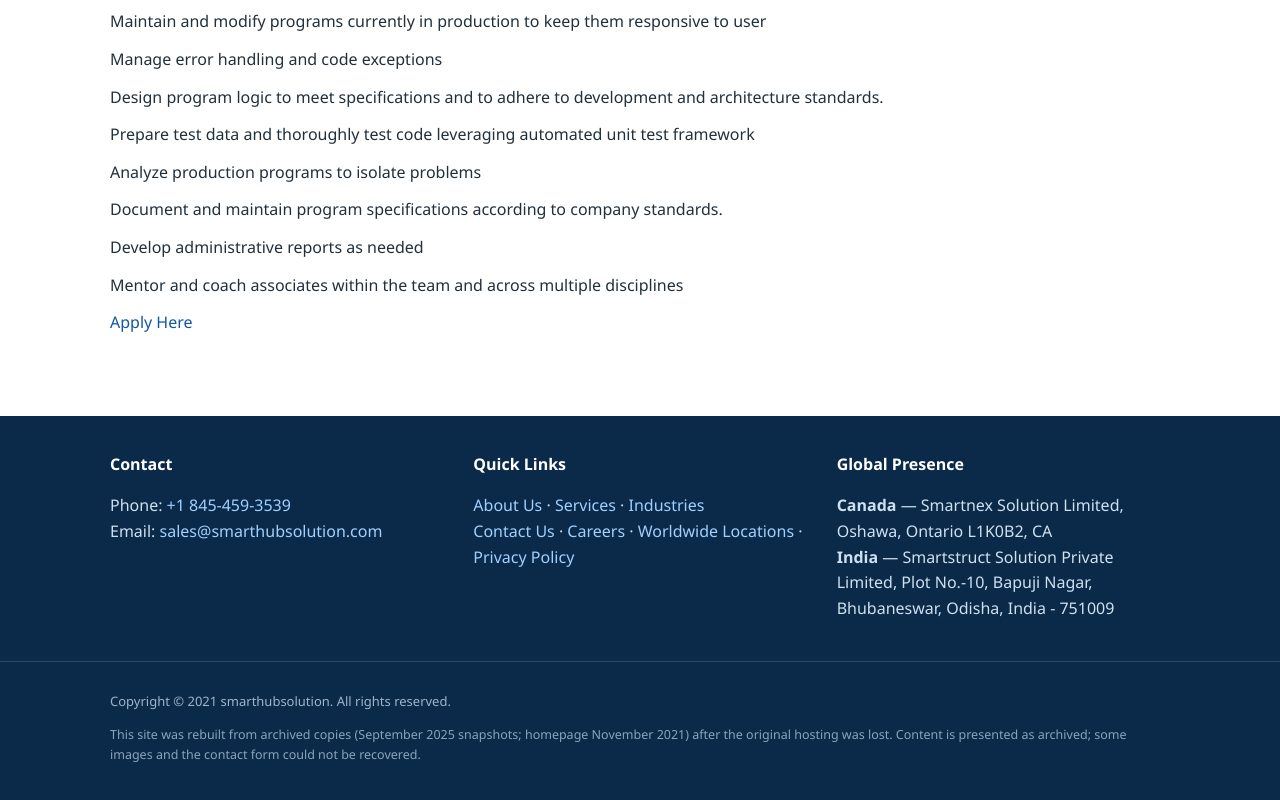
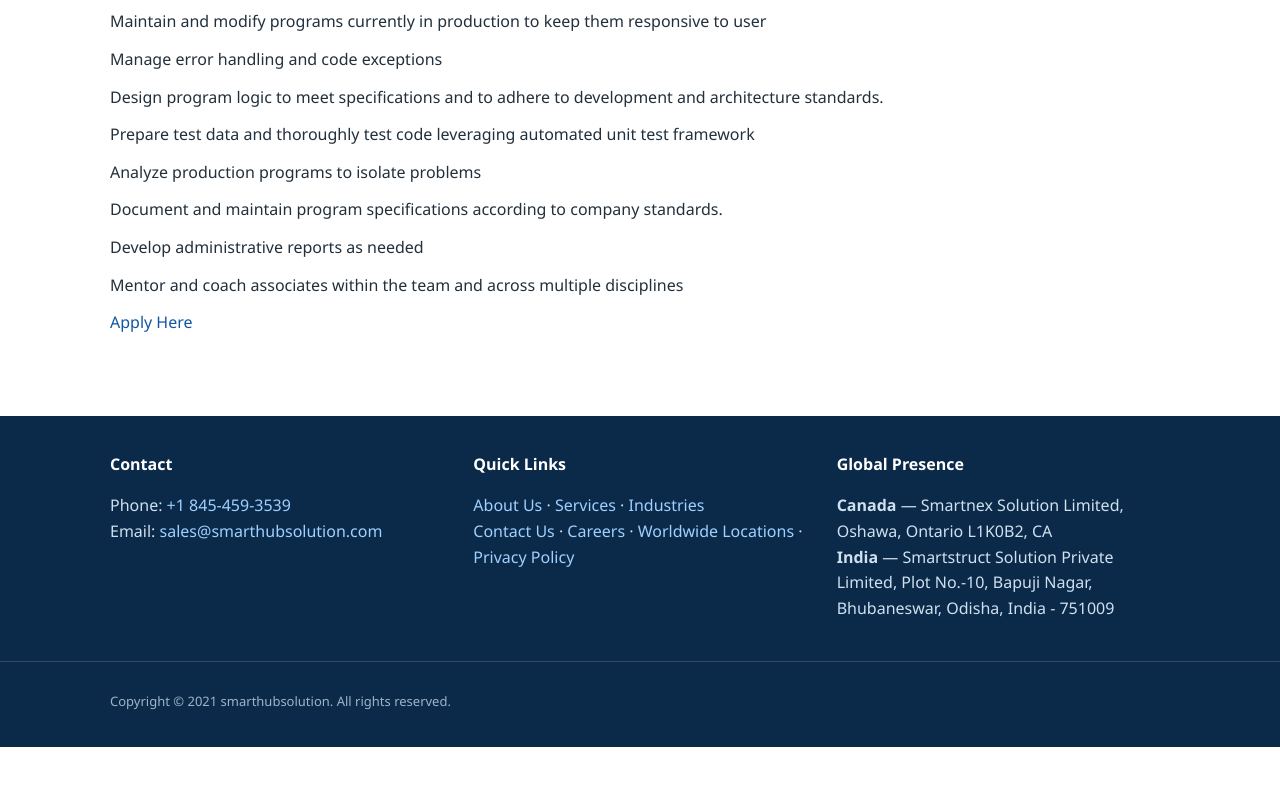
Before and after one commit to aynka2000/smarthub-solution, a plain HTML site: page careers/index.html in a window 1280 px wide. Shown: the part 1393-2193 px from the top of the page. After the commit the page ends 2140 px from the top, so only its background shows below. Drawn offline with Linux system fonts and the light colour scheme.

Commit message:
Update careers/index.html

```diff
--- a/careers/index.html
+++ b/careers/index.html
@@ -84,7 +84,6 @@
   </div>
   <div class="foot-bottom"><div class="wrap">
     <p>Copyright &copy; 2021 smarthubsolution. All rights reserved.</p>
-    <p class="rebuild-note">This site was rebuilt from archived copies (September 2025 snapshots; homepage November 2021) after the original hosting was lost. Content is presented as archived; some images and the contact form could not be recovered.</p>
   </div></div>
 </footer>
 </body>
```
